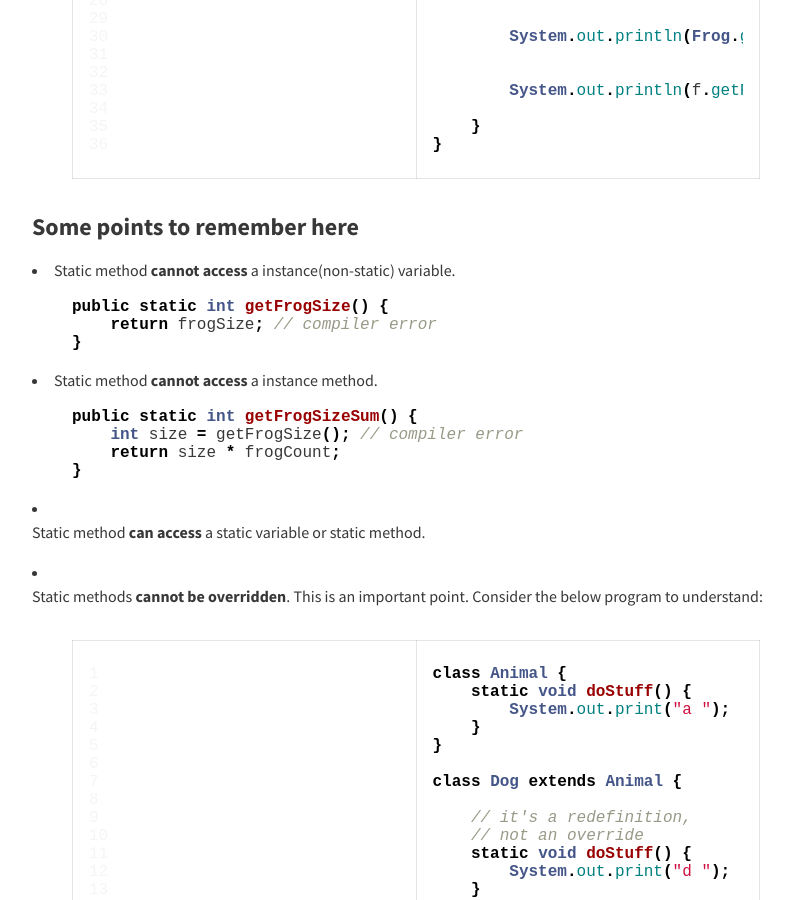
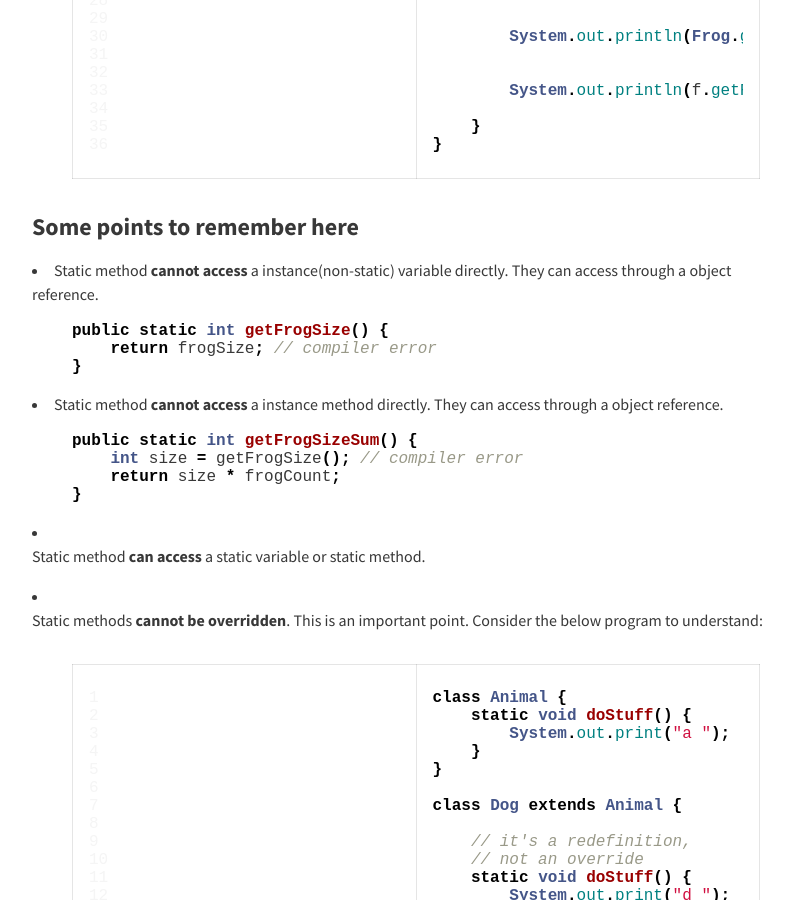
Before and after one commit to rampatra/JavaNotes, a Jekyll site: the page built from _posts/2015-08-08-statics.md, in a window 1280 px wide and 900 px high, scrolled down 1287 px. Shown: the whole window, without its empty margins (224-1017 px from the left). Built offline with Jekyll 4.4.1, drawn with Linux system fonts in a browser that asks for light colours; nearby versions of some CDN libraries; comment, search, counter and statistics services are not loaded.

Commit message:
statics : minor corrections

```diff
--- a/_posts/2015-08-08-statics.md
+++ b/_posts/2015-08-08-statics.md
@@ -58,14 +58,14 @@ class Frog {
 
 ### Some points to remember here
 
-* Static method __cannot access__ a instance(non-static) variable.
+* Static method __cannot access__ a instance(non-static) variable directly. They can access through a object reference.
 {% highlight java %}
 public static int getFrogSize() {
     return frogSize; // compiler error
 }
 {% endhighlight %}
 
-* Static method __cannot access__ a instance method.
+* Static method __cannot access__ a instance method directly. They can access through a object reference.
 {% highlight java %}
 public static int getFrogSizeSum() {
     int size = getFrogSize(); // compiler error
```
